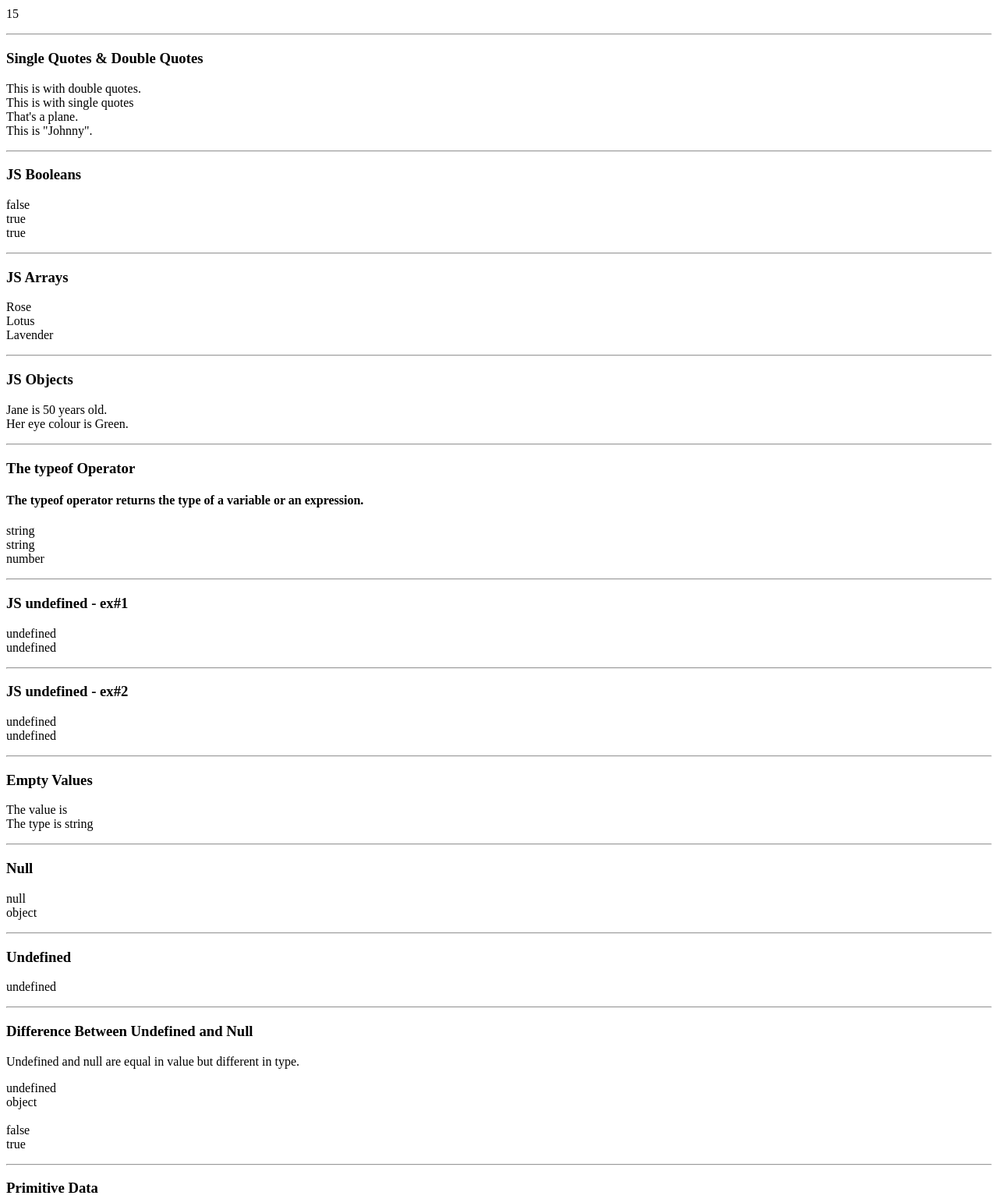
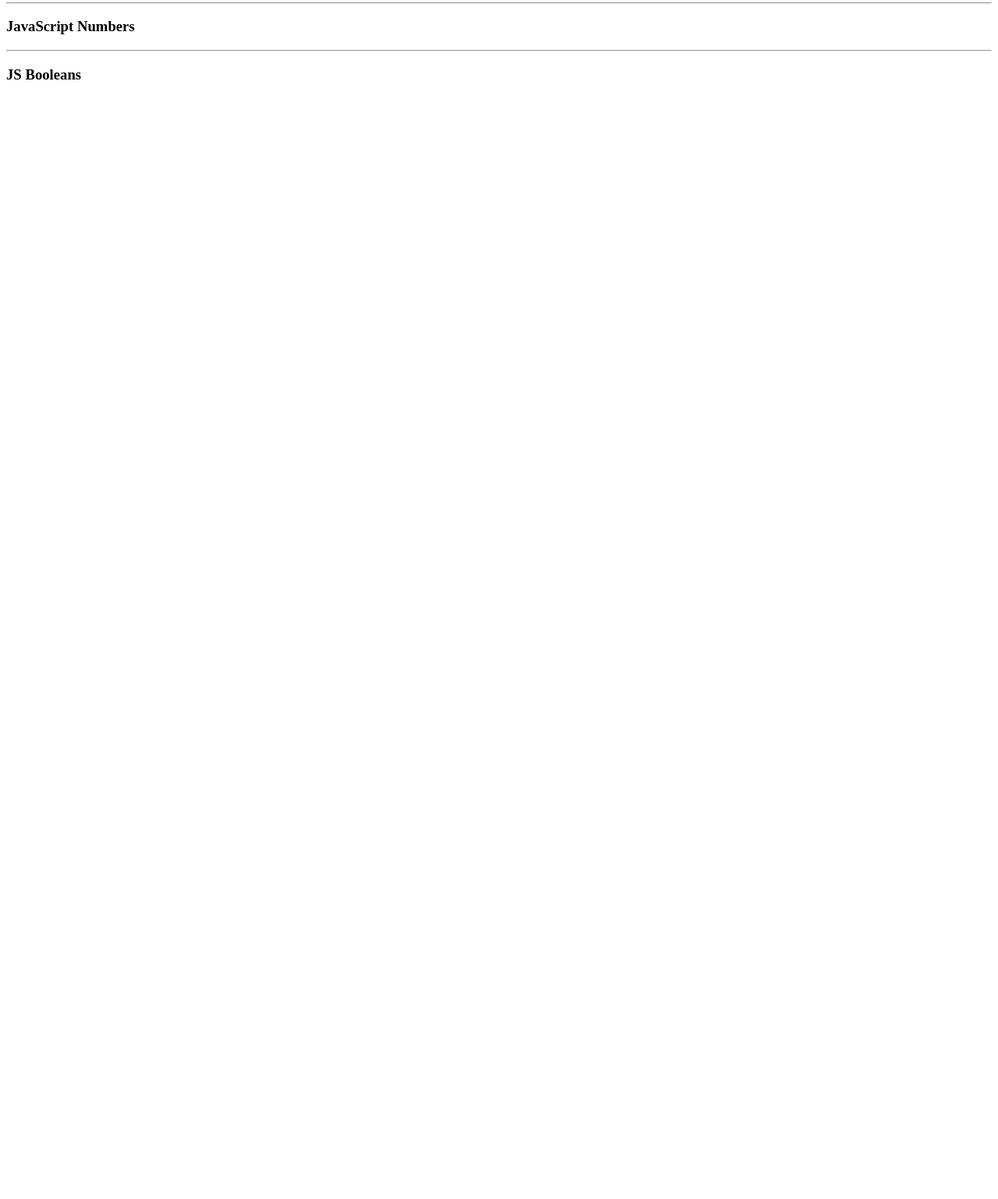
Before and after one commit to AmEdi94/practicejs, a plain HTML site: page data-types.html in a window 1280 px wide. Shown: the part 283-1821 px from the top of the page at 78% size. After the commit the page ends 800 px from the top, so only its background shows below. Drawn offline with Linux system fonts and the light colour scheme.

Commit message:
new exercise

```diff
--- a/data-types.html
+++ b/data-types.html
@@ -31,66 +31,13 @@
 
     <hr>
 
-    <h3>JS Booleans</h3>
-    <p id="js-booleans"></p>
+    <h3>JavaScript Numbers</h3>
+    <p id="with-n-without-decimal"></p>
 
     <hr>
 
-    <h3>JS Arrays</h3>
-    <p id="js-arrays"></p>
-
-    <hr>
-
-    <h3>JS Objects</h3>
-    <p id="js-objects"></p>
-
-    <hr>
-
-    <h3>The typeof Operator</h3>
-    <h4>The typeof operator returns the type of a variable or an expression.</h4>
-    <p id="type-of-operator"></p>
-
-    <hr>
-
-    <h3>JS undefined - ex#1</h3>
-    <p id="undefined-1"></p>
-
-    <hr>
-
-    <h3>JS undefined - ex#2</h3>
-    <p id="undefined-2"></p>
-
-    <hr>
-
-    <h3>Empty Values</h3>
-    <p id="empty-values"></p>
-
-    <hr>
-
-    <h3>Null</h3>
-    <p id="null"></p>
-
-    <hr>
-
-    <h3>Undefined</h3>
-    <p id="undefined"></p>
-
-    <hr>
-
-    <h3>Difference Between Undefined and Null</h3>
-    <p>Undefined and null are equal in value but different in type.</p>
-    <p id="undefined-n-null"></p>
-
-    <hr>
-
-    <h3>Primitive Data</h3>
-    <p id="primitive-data"></p>
-
-    <hr>
-
-    <h3>Complex Data</h3>
-    <p id="complex-data"></p>
-
+    <h3>JS Booleans</h3>
+    <p id="js-booleans"></p>
 
     <script>
 
@@ -119,95 +66,19 @@
         document.getElementById("single-n-double-quotes").innerHTML =
         sentence1 + "<br>" + sentence2 + "<br>" + sentence3 + "<br>" + sentence4;
 
+        //JavaScript Numbers
+        var no1 = 12e5;
+        var no2 = 12e-3;
+        document.getElementById("with-n-without-decimal").innerHTML =
+        no1 + "<br>" + no2;
+
         //JS Booleans
-        var x = 5,
-        y = 2,
-        z = 2;
+        var n1 = 20;
+        var n2 = 10;
+        var n3 = 5;
         document.getElementById("js-booleans").innerHTML =
-        (x == y) + "<br>" + (y == z) + "<br>" + (x != z);
-
-        //JS Arrays
-        var flowers = ["Rose", "Lotus", "Lavender"];
-        document.getElementById("js-arrays").innerHTML =
-        flowers[0] + "<br>" + flowers[1] + "<br>" + flowers[2];
-
-        //JS Objects
-        var person = {
-            firstName : "Jane",
-            lastName  : "Doe",
-            age       : 50,
-            eyeColor  : "Green"
-        };
-        document.getElementById("js-objects").innerHTML =
-        person.firstName + " is " + person.age + " years old." + "<br>" + "Her eye colour is " + person.eyeColor + ".";
-
-        //The typeof Object
-        document.getElementById("type-of-operator").innerHTML =
-        typeof "" + "<br>" +
-        typeof "John Doe" + "<br>" +
-        typeof 4;
-
-        //JS undefined#1
-        var car;
-        document.getElementById("undefined-1").innerHTML =
-        car + "<br>" + typeof car;
-
-        //JS undefined#2
-        var car1 = "Audi";
-        car1 = undefined;
-        document.getElementById("undefined-2").innerHTML =
-        car1 + "<br>" + typeof car1;
-
-        //Empty Values
-        var colours = "";
-        document.getElementById("empty-values").innerHTML =
-        "The value is " + colours + "<br>" +
-        "The type is " + typeof colours;
-
-        //Null
-        var person1 = {
-            firstName : "John",
-            lastName : "Doe",
-            age : 40
-        };
-        person1 = null;
-        document.getElementById("null").innerHTML =
-        person1 + "<br>" + typeof person1;
-
-        //Undefined
-        var info = {
-            name : "Anne Marie",
-            age : 25,
-            hairColor : "Blonde"
-        };
-        info = undefined;
-        document.getElementById("undefined").innerHTML =
-        info;
-
-        //Difference Between Undefined and Null
-        document.getElementById("undefined-n-null").innerHTML =
-        typeof undefined + "<br>" +
-        typeof null +"<br><br>"+
-        (null === undefined) + "<br>" +
-        (null == undefined);
-
-        //Primitive Data
-        document.getElementById("primitive-data").innerHTML =
-        typeof "John" + "<br>" +
-        typeof 3.14 + "<br>" +
-        typeof true + "<br>" +
-        typeof false + "<br>" +
-        typeof x1;
-
-        //Complex Data
-        document.getElementById("complex-data").innerHTML =
-        typeof {name1 : "Eric", age : 30} + "<br>" +
-        typeof ["audi", "bmw", "benz"] + "<br>" +
-        typeof null + "<br>" +
-        typeof function newFun(){};
-
-
-        </script>
+        ()
+    </script>
 
 </body>
 </html>
```
Also changed, not shown: functions.html (+35 -1 lines).
